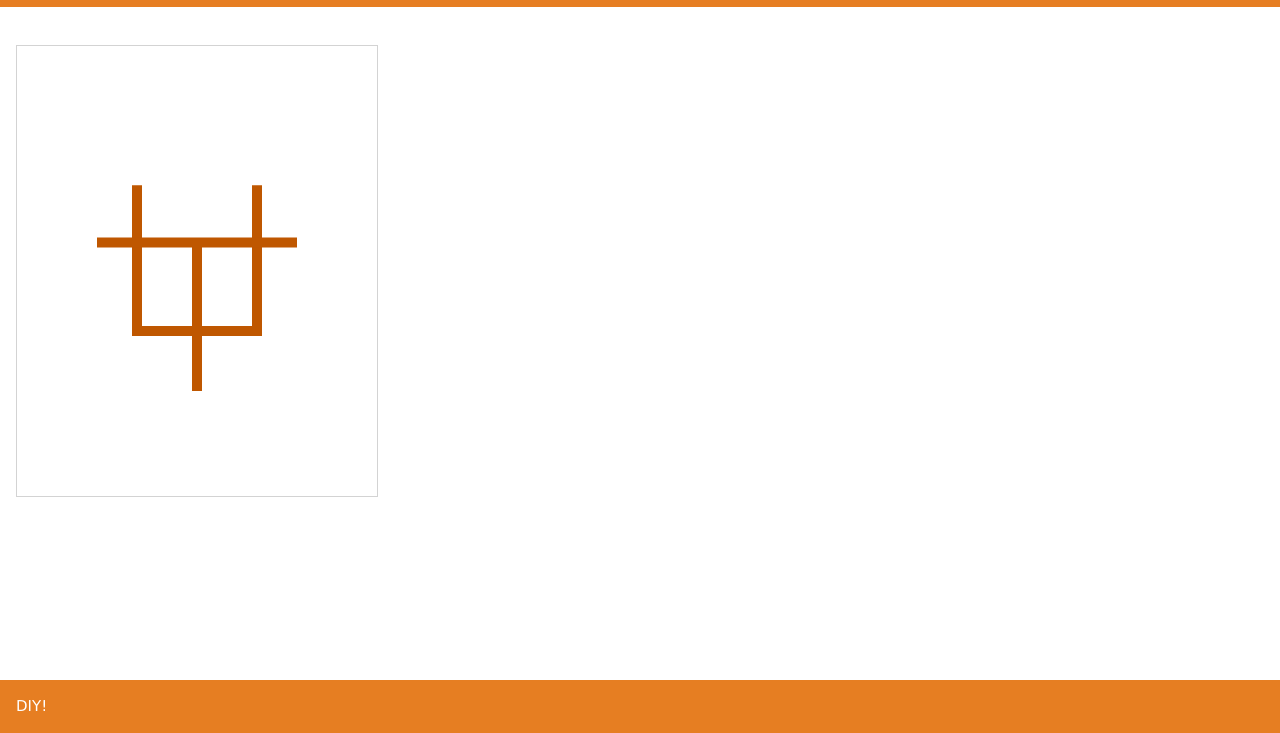
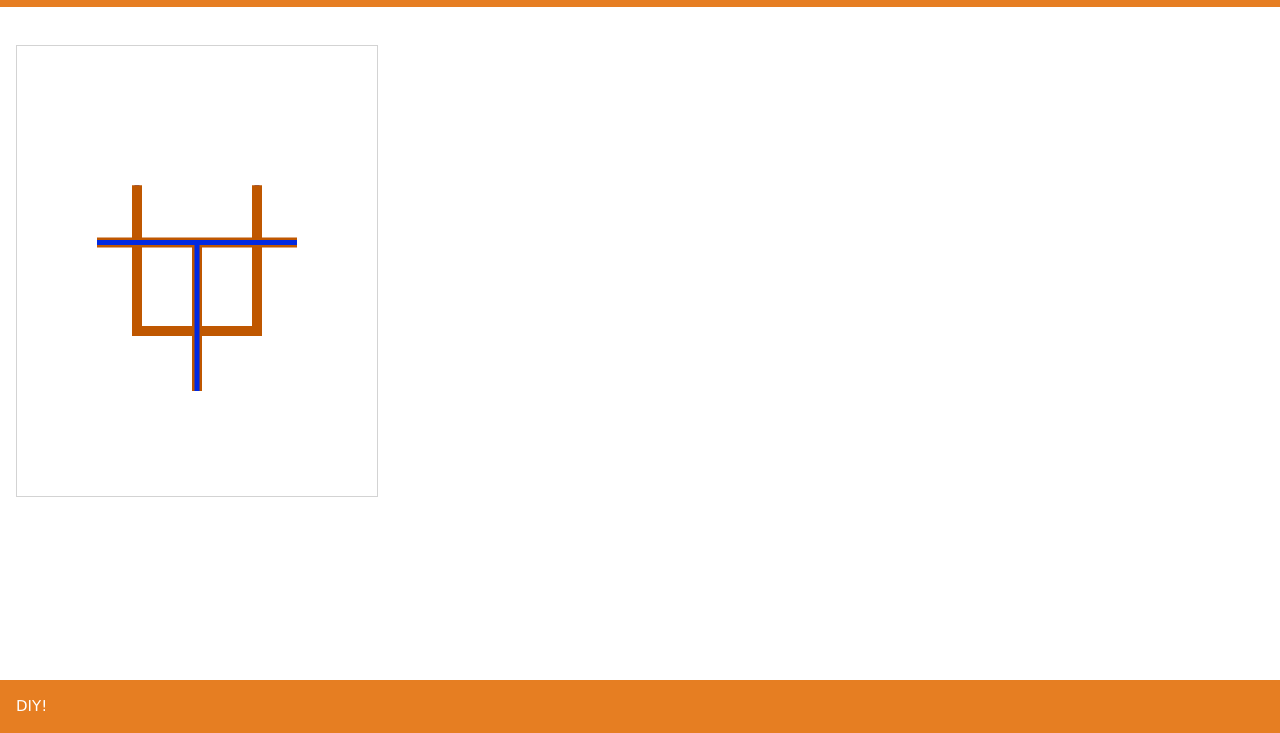
Before and after one commit to StudentAccount-123/Freestyle-Canvas, a plain HTML site: page index.html in a window 1280 px wide. Shown: the part 67-800 px from the top of the page. Drawn offline with Linux system fonts and the light colour scheme.

Commit message:
Finished Part 2 of video

```diff
--- a/index.html
+++ b/index.html
@@ -74,6 +74,17 @@ context.clearRect(0, 0, canvas.width, canvas.height);
   const scale = 120;
   const lineWidthT = 6;
 
+
+// draw a new Letter U on top of the UT symbol
+context.strokeStyle = "#0029e2"; // dark blue
+context.lineWidth = 5;
+context.beginPath();
+context.moveTo(120, 139.3);
+context.lineTo(120, 285);
+context.lineTo(240, 285);
+context.lineTo(240, 139.3);
+context.stroke();
+
   // --- draw the Letter U ---
   context.strokeStyle = "#BF5700"; // burnt orange
   context.lineWidth = 10;
@@ -93,6 +104,16 @@ context.clearRect(0, 0, canvas.width, canvas.height);
   context.moveTo(cx, cy - scale / 4.2);
   context.lineTo(cx, cy + scale / 1);
   context.stroke();
+
+// draw a new Letter T on top of the UT symbol
+context.strokeStyle = "#0029e2"; // dark blue
+context.lineWidth = 5 // thinner line compared to the original lines for "UT"
+context.beginPath();
+context.moveTo(80, 196.4);
+context.lineTo(280, 196.4);
+context.moveTo(180, 196.4);
+context.lineTo(180, 345);
+context.stroke();
     </script>
 
 	</p>
```
